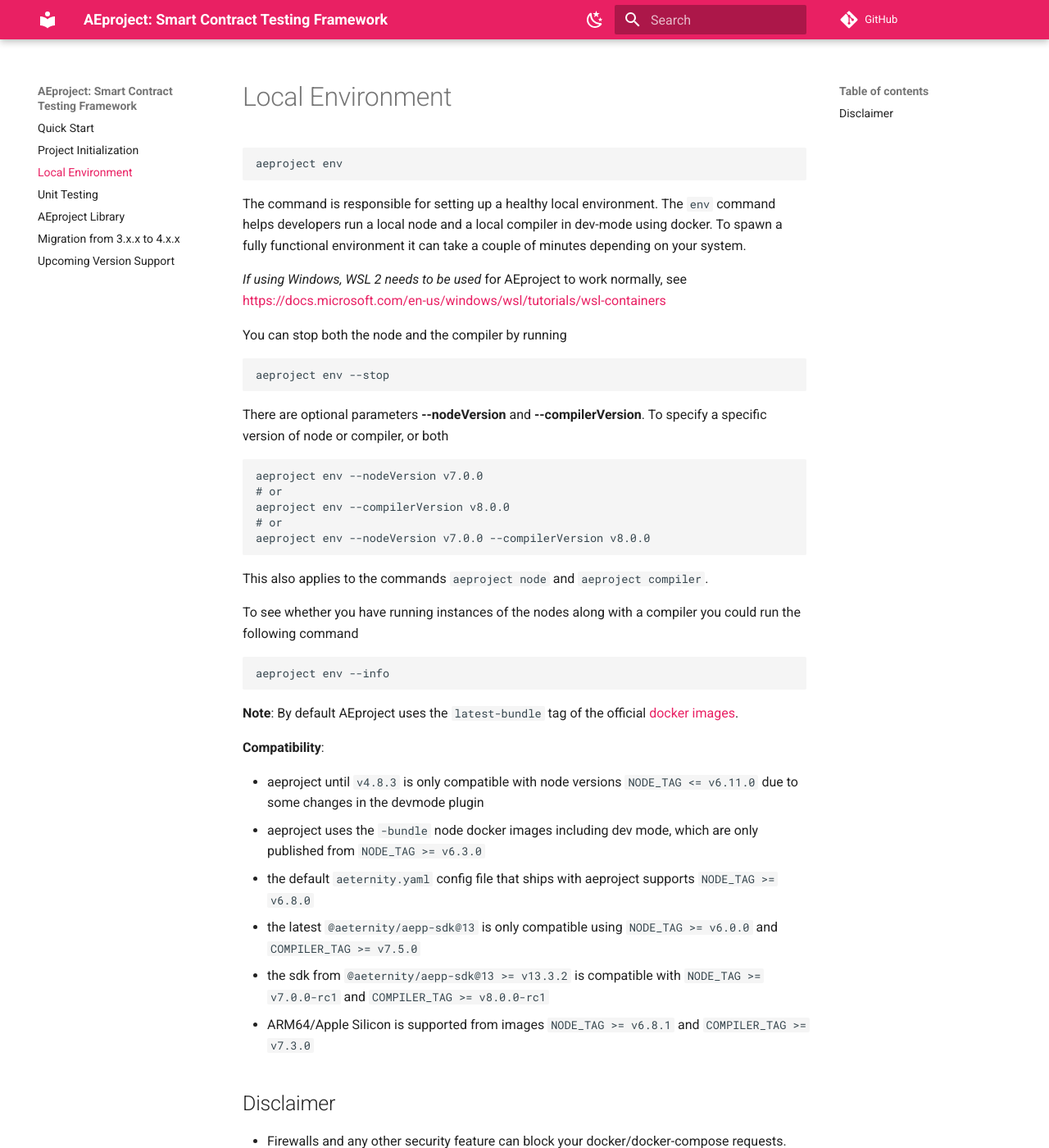
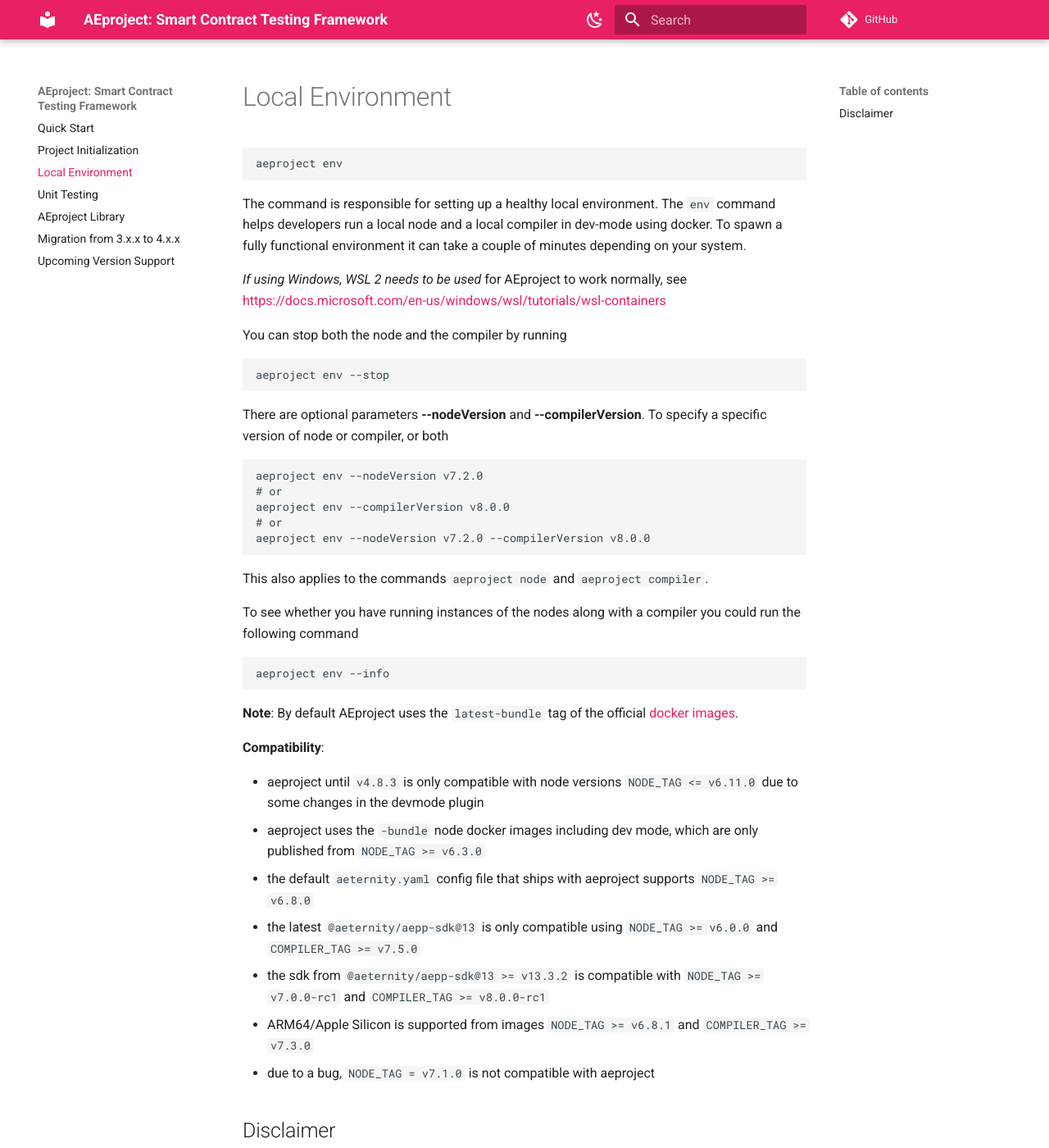
Before and after one commit to aeternity/aeproject, an MkDocs documentation site: the page built from docs/cli/env.md, in a window 1280 px wide and 1400 px high. Shown: the whole window at 82% size. Built offline with MkDocs 1.6.1 and Material for MkDocs 9.7.7, drawn with Linux system fonts in a browser that asks for light colours; comment, search, counter and statistics services are not loaded; the version menu is left out.

Commit message:
chore: update compatible node version

````diff
--- a/docs/cli/env.md
+++ b/docs/cli/env.md
@@ -17,11 +17,11 @@
 There are optional parameters **\-\-nodeVersion** and **\-\-compilerVersion**. To specify a specific version of node or compiler, or both
 
 ```text
-aeproject env --nodeVersion v7.0.0
+aeproject env --nodeVersion v7.2.0
 # or
 aeproject env --compilerVersion v8.0.0
 # or
-aeproject env --nodeVersion v7.0.0 --compilerVersion v8.0.0
+aeproject env --nodeVersion v7.2.0 --compilerVersion v8.0.0
 ```
 
 This also applies to the commands `aeproject node` and `aeproject compiler`.
@@ -42,6 +42,7 @@
 - the latest `@aeternity/aepp-sdk@13` is only compatible using `NODE_TAG >= v6.0.0` and `COMPILER_TAG >= v7.5.0`
 - the sdk from `@aeternity/aepp-sdk@13 >= v13.3.2` is compatible with `NODE_TAG >= v7.0.0-rc1` and `COMPILER_TAG >= v8.0.0-rc1`
 - ARM64/Apple Silicon is supported from images `NODE_TAG >= v6.8.1` and `COMPILER_TAG >= v7.3.0`
+- due to a bug, `NODE_TAG = v7.1.0` is not compatible with aeproject
 
 ## Disclaimer
 
--- a/src/init/update-artifacts/docker-compose.yml
+++ b/src/init/update-artifacts/docker-compose.yml
@@ -1,7 +1,7 @@
 version: "3.6"
 services:
   aeproject_node:
-    image: aeternity/aeternity:${NODE_TAG:-v7.0.0}-bundle
+    image: aeternity/aeternity:${NODE_TAG:-v7.2.0}-bundle
     hostname: node
     # TODO: remove after releasing https://github.com/aeternity/aeternity/pull/4292
     healthcheck:
````
Also changed, not shown: 2 other files.
